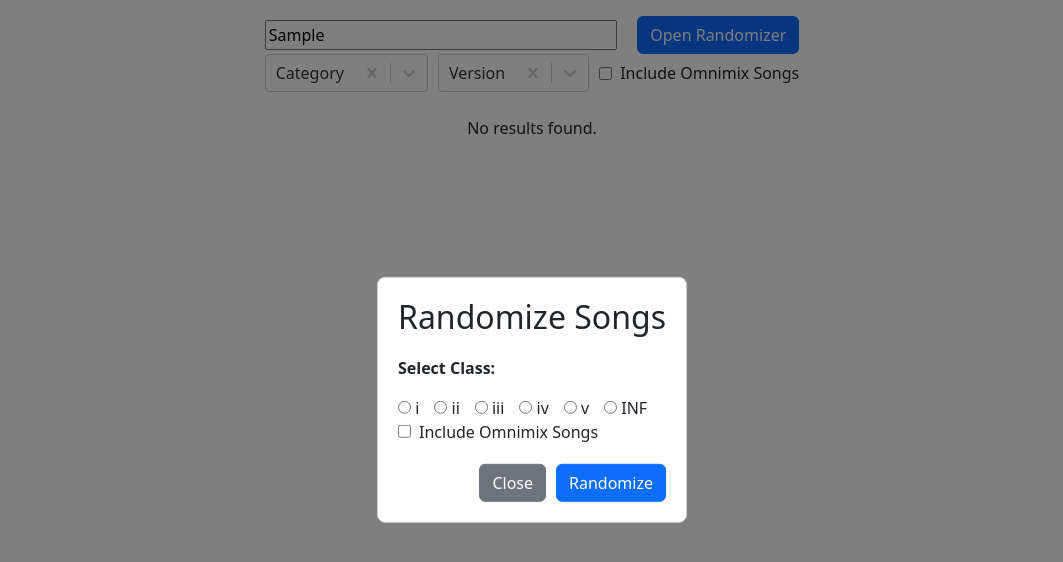
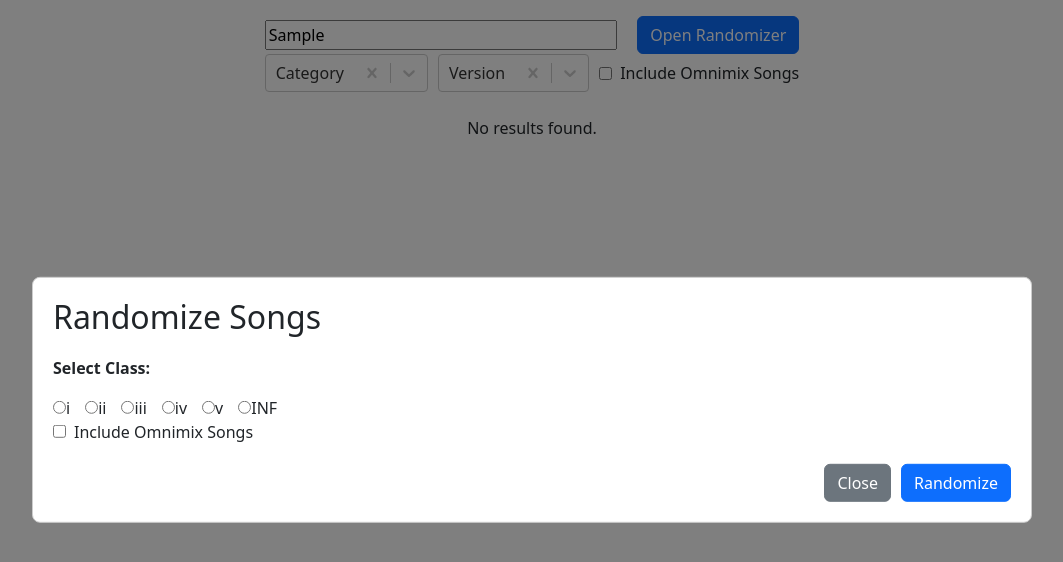
Before and after one commit to TroyCalaquian/rhythm-game-info, a React (Vite) app: page / in a window 1280 px wide. Both pictures are taken after typing "Sample", "Sample", "Sample" into the empty fields and a click on the button "Open Randomizer". Shown: the top 562 px of the page, without its empty margins (108-1171 px from the left). Built offline with nearby package versions, Linux system fonts and the light colour scheme.

Commit message:
Randomizer working, but need style fixing

```diff
--- a/src/components/RandomizerModal.tsx
+++ b/src/components/RandomizerModal.tsx
@@ -1,5 +1,7 @@
 import Modal from "react-modal";
 import { rhythmGameSong } from "../data";
+import { useEffect, useState } from "react";
+import GameCard from "./GameCard";
 
 interface Props {
   isModalOpen: boolean;
@@ -25,6 +27,12 @@ function RandomizerModal({
     "6": ["14+", "15", "15+"], // Class "INF"
   };
 
+  const [pickedSongs, setPickedSongs] = useState<rhythmGameSong[]>([]);
+
+  useEffect(() => {
+    console.log("pickedSongs updated:", pickedSongs);
+  }, [pickedSongs]);
+
   return (
     <>
       <Modal
@@ -41,6 +49,10 @@ function RandomizerModal({
             transform: "translate(-50%, -50%)",
             padding: "20px",
             borderRadius: "8px",
+            width: "80%", // Adjust this to control the width
+            maxWidth: "1000px", // Optionally set a max width
+            maxHeight: "90vh", // Limit max height
+            overflow: "auto", // Enable scroll when needed
           },
           overlay: {
             backgroundColor: "rgba(0, 0, 0, 0.5)",
@@ -54,7 +66,6 @@ function RandomizerModal({
             <strong>Select Class:</strong>
           </p>
           <div>
-            {/* i: 10 - 11 . ii: 11+ - 12+ . iii: 12+ - 13+ . iv: 13+ - 14+ . v: 14 - 15 . INF: 14+ - 15+ */}
             {[
               { label: "i", value: "1" },
               { label: "ii", value: "2" },
@@ -70,7 +81,7 @@ function RandomizerModal({
                   value={item.value}
                   checked={selectedClass === item.value}
                   onChange={(e) => setSelectedClass(e.target.value)}
-                />{" "}
+                />
                 {item.label}
               </label>
             ))}
@@ -98,7 +109,6 @@ function RandomizerModal({
           >
             Close
           </a>
-          {/* Pretty sure the functionality of random goes here */}
           <a
             className="btn btn-primary"
             onClick={() => {
@@ -136,13 +146,32 @@ function RandomizerModal({
                 }
               });
 
-              console.log("Selected Songs:", selectedSongs);
-              setIsModalOpen(false);
+              setPickedSongs(selectedSongs);
             }}
           >
             Randomize
           </a>
         </div>
+
+        {pickedSongs.length > 0 && (
+          <div className="mt-4">
+            <h5>Picked Songs:</h5>
+            <div className="row g-3">
+              {" "}
+              {pickedSongs.map((item, index) => (
+                <div key={index} className="col-12 col-sm-6 col-md-4 col-lg-3">
+                  <GameCard
+                    songName={item.songName}
+                    artist={item.artist}
+                    difficultyList={item.difficultyList}
+                    songLink={item.songLink}
+                    chartLink={item.chartLink}
+                  />
+                </div>
+              ))}
+            </div>
+          </div>
+        )}
       </Modal>
     </>
   );
```
